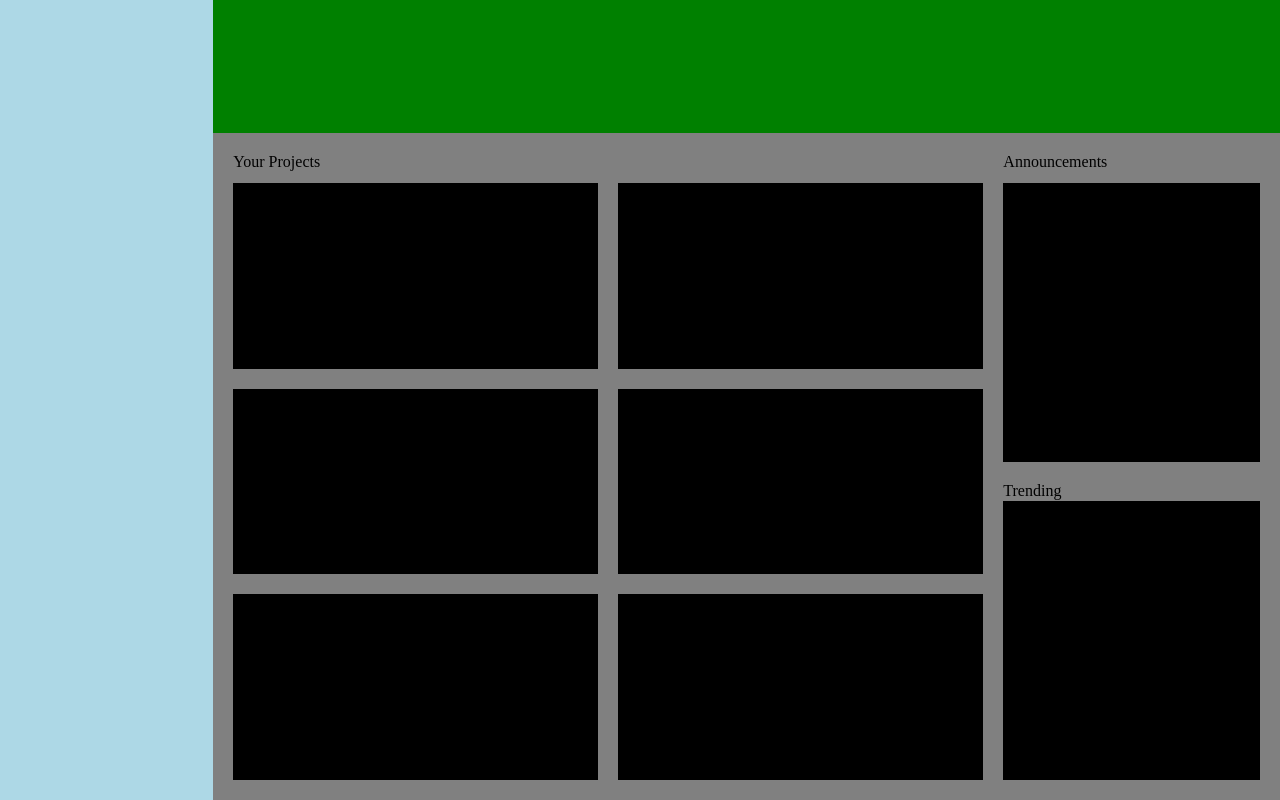
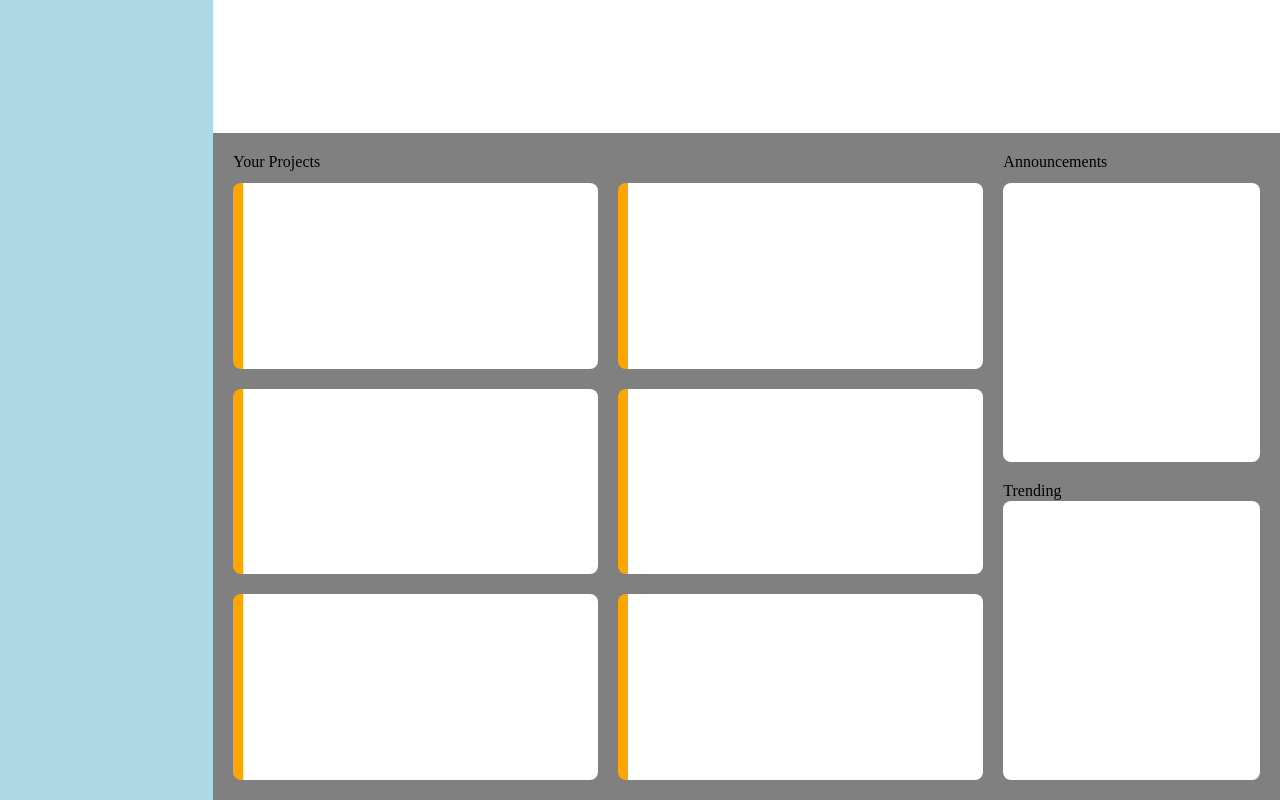
Before and after one commit to gerby876/TOP_dash, a plain HTML site: page index.html in a window 1280 px wide. Drawn offline with Linux system fonts and the light colour scheme.

Commit message:
Add style to cards add color to header

```diff
--- a/style.css
+++ b/style.css
@@ -19,7 +19,7 @@ body{
 }
 
 .header{
-    background-color: green;
+
 }
 
 .body{
@@ -38,8 +38,16 @@ body{
 }
 
 .card{
-    background-color: black;
+    background-color: white;
+    border-radius: 8px;
 }
+
+#project {
+border-left: solid;
+border-width: 10px;
+border-color: orange;
+}
+
 
 .a{
     display: grid;
```
